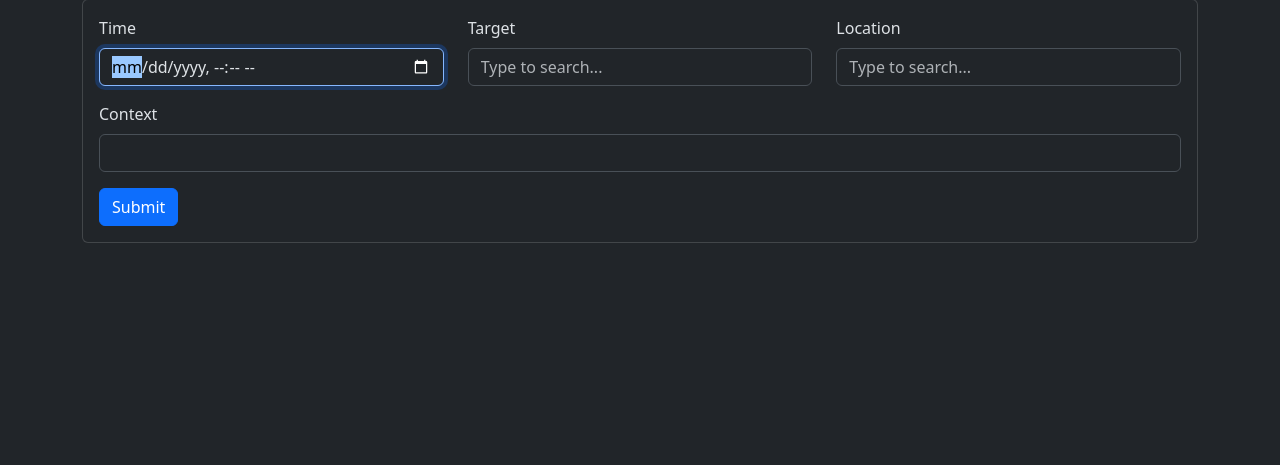
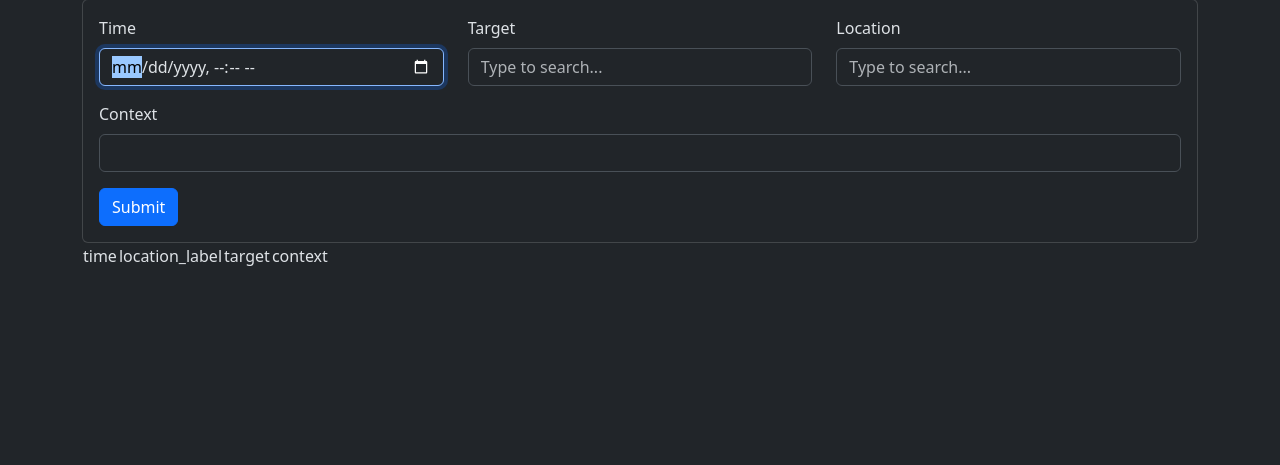
Before and after one commit to Thegamefire/kill-your-selfie, a Flask app: page /new-occurrence in a window 1280 px wide. Shown: the part 160-625 px from the top of the page. Run offline with Flask 3, Linux system fonts and the light colour scheme; the visitor is signed in with stand-in values (Sample User, id 1); data that the repository does not hold is empty; some libraries are stand-ins or nearby versions.

Commit message:
Added HTML table beneath new occurrence form with all occurrences

```diff
--- a/kill_your_selfie/app.py
+++ b/kill_your_selfie/app.py
@@ -148,6 +148,7 @@ def new_occurrence():
         active="new-occurrence",
         location_options=occurrences.get_location_options(),
         target_options=occurrences.get_target_options(),
+        all_occurrences=stats.all_occurences(),
     )
 
 
--- a/kill_your_selfie/stats.py
+++ b/kill_your_selfie/stats.py
@@ -134,3 +134,16 @@ def location_map_data() -> str:
     location_map = folium.Map([51.05, 3.73], zoom_start=6)
     folium.plugins.HeatMap(data).add_to(location_map)
     return location_map.get_root()._repr_html_()  # TODO: use different function because _repr_html_ is protected
+
+
+
+def all_occurences() -> list:
+    data = database.get_sql_data(
+        """
+        SELECT *
+        FROM occurrence
+        """
+    )
+    data = list(data)
+    data.insert(0, ('time', 'location_label', 'target', 'context'))
+    return data
--- a/kill_your_selfie/templates/form.html
+++ b/kill_your_selfie/templates/form.html
@@ -10,5 +10,10 @@
     </form>
   </div>
 </div>
+
+{% block othercontent %}
+
+{% endblock othercontent %}
+
 <script src="{{ url_for('static', filename='scripts/bs_form_validation.js') }}"></script>
 {% endblock content %}
--- a/kill_your_selfie/templates/new_occurrence.html
+++ b/kill_your_selfie/templates/new_occurrence.html
@@ -43,3 +43,20 @@
     {% endfor %}
   </datalist>
 {% endblock form_content %}
+
+
+{% block othercontent %}
+{% if current_user.admin %}
+<table>
+  {% for time, location, target, context in all_occurrences %}
+    <tr>
+      <td>{{ time }}</td>
+      <td>{{ location }}</td>
+      <td>{{ target }}</td>
+      <td>{{ context }}</td>
+    </tr>
+
+  {% endfor %}
+</table>
+{% endif %}
+{% endblock othercontent %}
```
